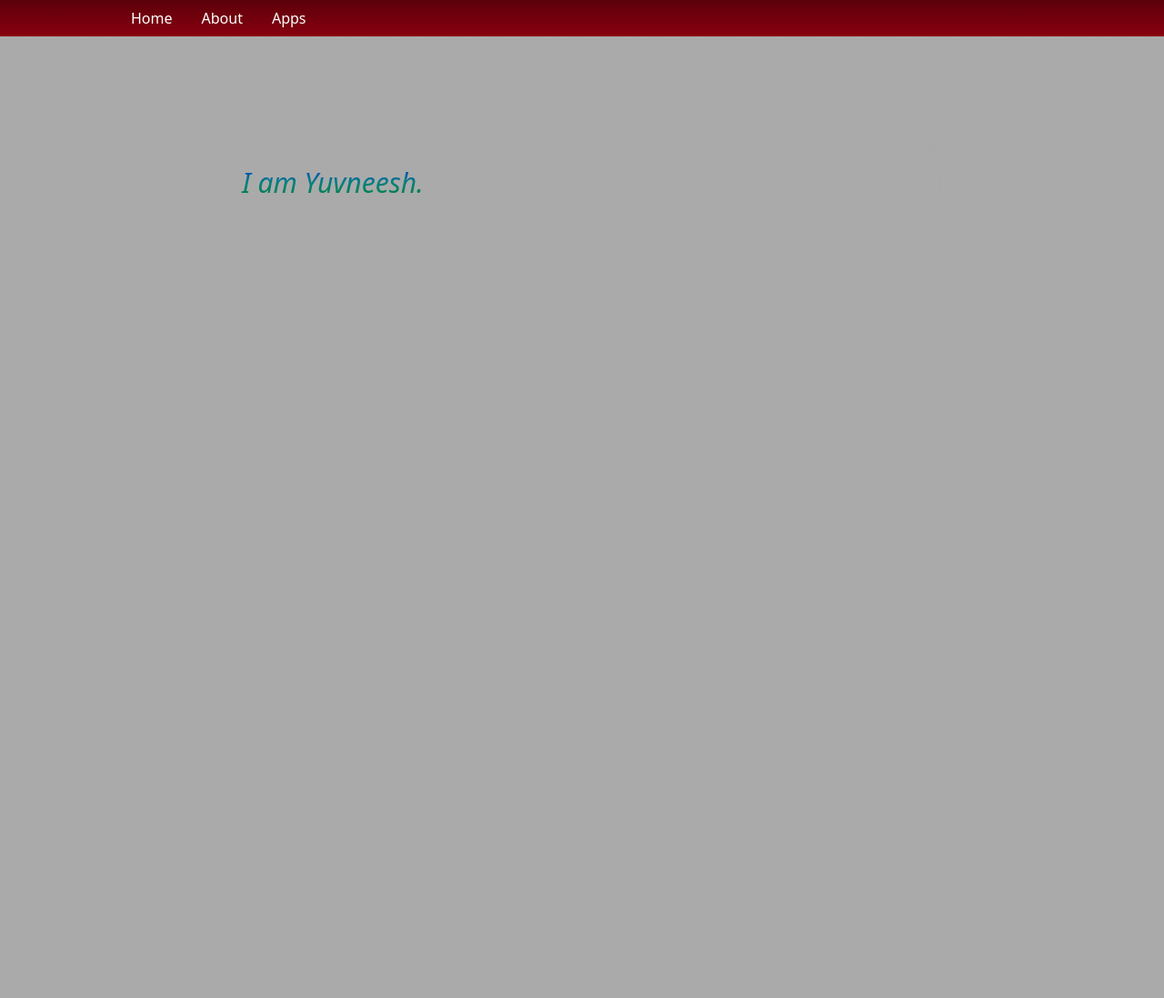
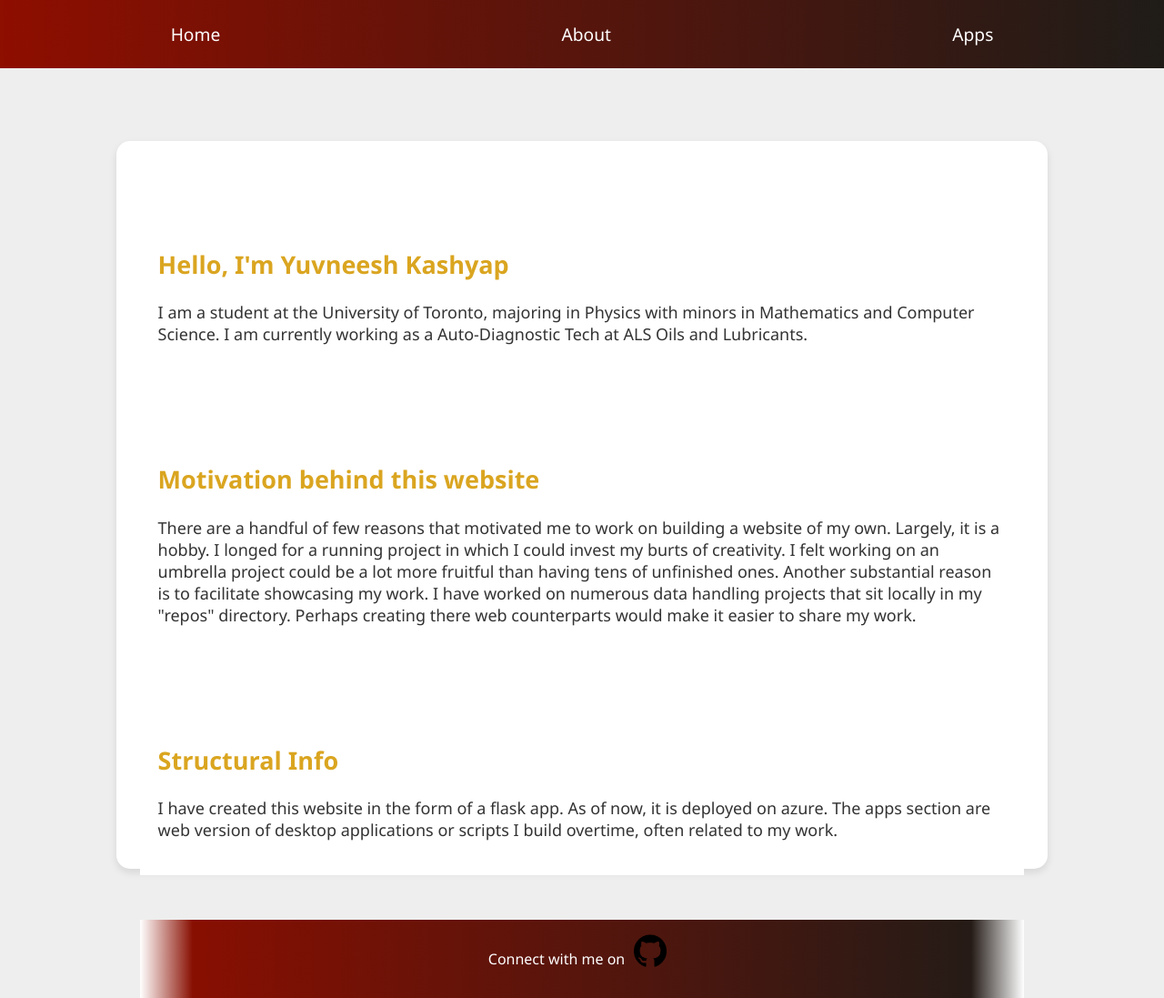
Before and after one commit to yuvneesh/yuvneesh.com, a Flask app: page /about in a window 1280 px wide. Shown: the whole page at 91% size. Before the commit the page ends 212 px from the top, so only its background shows below. Run offline with Flask 3, Linux system fonts and the light colour scheme.

Commit message:
improved ui and added about content

```diff
--- a/application.py
+++ b/application.py
@@ -5,7 +5,7 @@ import os
 app = Flask(__name__)
 
 #Adding secret key
-app.config['SECRET_KEY'] = os.environ['SECRET_KEY']
+app.config['SECRET_KEY'] = "jEXPcuXLDIUXbHROfl2CXIu9slYX5p6tf"
 
 @app.route("/")
 def home():
--- /dev/null
+++ b/static/about.css
@@ -0,0 +1,45 @@
+h1 {
+    color: #DAA520;
+}
+
+.socials {
+    position: relative;
+    display: flex;
+    justify-content: center;
+    background: linear-gradient(to right, #8e0e00, #1f1c18);
+    color: white;
+    text-align: center;
+    padding: 1rem 0;
+}
+
+.socials::before, .socials::after {
+    content: "";
+    position: absolute;
+    top: 0;
+    bottom: 0;
+    width: 6%; /* Adjust based on the desired width of the fade effect */
+    z-index: 1;
+}
+
+.socials::before {
+    left: 0;
+    background: linear-gradient(to right, #fff, transparent);
+}
+
+.socials::after {
+    right: 0;
+    background: linear-gradient(to left, #fff, transparent);
+}
+
+.socials a {
+    color: white; /* Change icon color */
+    margin: 0 10px; /* Spacing around the icon */
+}
+
+.socials a:hover {
+    color: #ccc; /* Icon color on hover */
+}
+
+.fab {
+    font-size: 24px; /* Change icon size */
+}
--- a/static/main.css
+++ b/static/main.css
@@ -1,43 +1,57 @@
 body {
-    margin: 0px;
+  margin: 0;
   position: relative;
-    height: 100vh;
-    background-color: #aaa;
+  min-height: 100vh;
+  background-color: #eeeeee; /* A lighter shade for a more modern, airy feel */
+  font-family: 'Segoe UI', Tahoma, Geneva, Verdana, sans-serif; /* A more modern, readable font */
+  color: #333; /* Softer color for readability */
 }
 
 .main.container {
   box-sizing: border-box;
-    max-width: 100vh;
-    margin-top: 50px;
-    height: 100%;
-    padding:3%;
-
-    box-shadow: 2px 2px 12px #aaa;
+  width: 80vw; /* Responsive width */
+  height: 100vh;
+  margin: 10vh auto; /* Centered with more balanced vertical spacing */
+  padding: 2%; /* Proportionate padding */
+  background-color: #fff; /* Pure white background for contrast */
+  box-shadow: 0 4px 8px rgba(0, 0, 0, 0.1); /* Subtle shadow for depth */
+  border-radius: 15px; /* Softened edges */
 }
 
 .row {
-    margin: 10% 20%;
-    padding: 10px;
-    background: #fff;
-    box-shadow: 2px 2px 12px #aaa;
-    border-radius: 10px;
+  font-size: large;
+  margin: 5% auto; /* Balanced, centered spacing */
+  padding: 20px; /* More space inside */
+  background: #ffffff; /* Consistent with .main.container */
 }
 
-  .row.colored{
-    font-size: 30px;
+.row.colored {
+  font-size: 1.5rem; /* Responsive font size */
   font-style: italic;
-    background: -webkit-linear-gradient(blue, teal, green);
+  background: linear-gradient(to right, #2193b0, #6dd5ed); /* A more modern, appealing gradient */
+  color: transparent;
+  background-clip: text;
   -webkit-background-clip: text;
-    background-clip: text;
   -webkit-text-fill-color: transparent;
 }
 
-  .navigation{
+.navigation {
   display: flex;
-    background:-webkit-linear-gradient(#5b000a,#6b000c, #7a000e,	#890010);
-    padding-left: 10%;
+  justify-content: space-around; /* Evenly space navigation items */
+  align-items: center; /* Vertically center items */
+  padding: 1rem 0; /* More balanced padding */
+  background: linear-gradient(to right, #8e0e00, #1f1c18); /* Updated gradient for a sleek look */
+  color: white;
 }
 
-  .nav-custom{
-    color:white;
+.nav-custom {
+  color: white; /* Ensures readability */
+  text-decoration:rgba(44, 161, 216, 0.1); /* Removes underline from links */
+  font-size: 1.2rem; /* Larger, more clickable area */
+  padding: 0.5rem 1rem; /* Better touch target size */
+  transition: color 1s ease-in-out; /* Smooth transition for hover effects */
 }
+
+.nav-custom:hover {
+  color: #ddd; /* Subtle hover effect */
+}
--- a/templates/about.html
+++ b/templates/about.html
@@ -1,8 +1,37 @@
 {% extends "layout.html" %}
 
+{% block head %}
+<link rel="stylesheet" type="text/css" href="{{ url_for('static', filename='main.css') }}">
+<link rel="stylesheet" type="text/css" href="{{ url_for('static', filename='about.css') }}">
 
+{% endblock %}
 {% block content %}
-    <div class="row colored">
-        I am Yuvneesh.
-    </div>
+    <section class="row">
+        <h1>Hello, I'm Yuvneesh Kashyap</h1>
+        <p>I am a student at the University of Toronto, majoring in Physics with minors in Mathematics and Computer Science.
+           I am currently working as a Auto-Diagnostic Tech at ALS Oils and Lubricants.
+        </p>
+    </section>
+    <section class="row">
+        <h1>Motivation behind this website</h1>
+        <p>There are a handful of few reasons that motivated me to work on building a website of my own.
+            Largely, it is a hobby. I longed for a running project in which I could invest my burts of creativity.
+            I felt working on an umbrella project could be a lot more fruitful than having tens of unfinished ones.
+            Another substantial reason is to facilitate showcasing my work. I have worked on numerous data handling projects
+            that sit locally in my "repos" directory. Perhaps creating there web counterparts would make it easier to share my work.
+        </p>
+    </section>
+    <section class="row">
+        <h1>Structural Info</h1>
+        <p>
+            I have created this website in the form of a flask app. As of now, it is deployed on azure.
+            The apps section are web version of desktop applications or scripts I build overtime, often related to my work.
+        </p>
+    </section>
+<footer class="socials">
+    <p>Connect with me on </p>
+    <a href="https://github.com/yuvneesh" target="_blank" title="GitHub">
+        <img src="/static/github.png" alt="GitHub" style="width: 36px; height: 36px;">
+    </a>
+</footer>
 {% endblock %}
--- a/templates/layout.html
+++ b/templates/layout.html
@@ -1,6 +1,7 @@
 <!DOCTYPE HTML>
 <html  lang="en">
 <head>
+    {% block head %}
     <!-- Required meta tags-->
     <meta charset="utf-8">
     <meta name="viewport" content="width=device-width, initial-scale=1">
@@ -9,16 +10,18 @@
     <link href="https://cdn.jsdelivr.net/npm/bootstrap@5.1.3/dist/css/bootstrap.min.css" rel="stylesheet" integrity="sha384-1BmE4kWBq78iYhFldvKuhfTAU6auU8tT94WrHftjDbrCEXSU1oBoqyl2QvZ6jIW3" crossorigin="anonymous">
 
     <link rel="stylesheet" type="text/css" href="{{ url_for('static', filename='main.css') }}">
+    <link rel="stylesheet" href="https://cdnjs.cloudflare.com/ajax/libs/font-awesome/6.0.0-beta3/css/all.min.css" integrity="sha384-k6vP0k0IIqkj4238c+J4pJocVrMV6F1I8RWyjC8IYFuerqJvR6BGHjo6KOQz+OI4" crossorigin="anonymous">
+
+    {% endblock %}
 </head>
 <body>
     <header class="site-header">
-          <div class="navigation">
+            <div class="navigation">
                 <a class="nav-item nav-link nav-custom" href="/">Home</a>
                 <a class="nav-item nav-link nav-custom" href="/about">About</a>
                 <a class="nav-item nav-link nav-custom" href="/apps">Apps</a>
-        </div>
+            </div>
       </header>
-      <div class=""
     <div class="main container">
         {% block content %}
         {% endblock %}
--- a/templates/sootByFTIR.html
+++ b/templates/sootByFTIR.html
@@ -18,10 +18,8 @@
               <a class="nav-item nav-link nav-custom" href="/apps">Apps</a>
       </div>
     </header>
+        <div class="row colored"><h2>Soot absorbance to Soot % calculator</h2></div>
     <div class="mainContainer">
-        <div class="row">
-            <div class="row">Soot absorbance to Soot % calculator</div>
-        </div>
         <div class="row">
             <div class="formContainer">
                 <form method="POST" action="">
```
Also changed, not shown: static/sootByFTIR.css (+55 -27 lines), static/github.png (added). Lines whose indentation alone changed are shown as unchanged.
